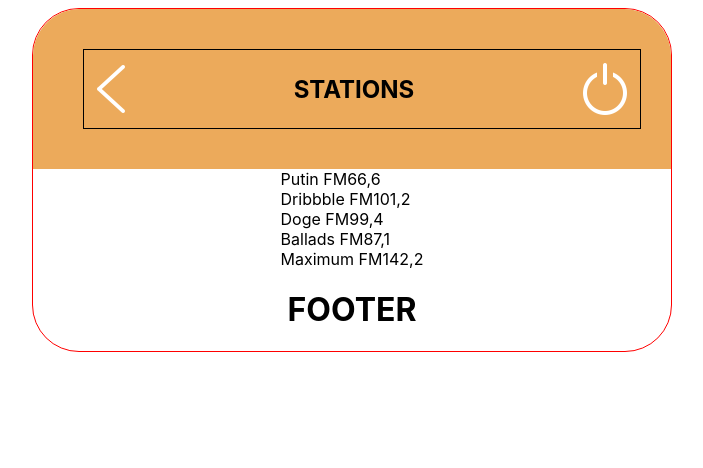
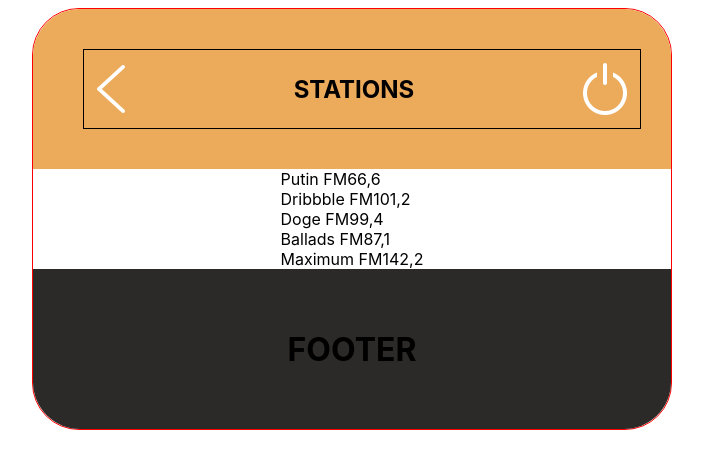
Before and after one commit to tlgadrkn/radio-stations, a React (Create React App) app: page / in a window 1280 px wide. Shown: the top 468 px of the page, without its empty margins (288-991 px from the left). Built offline with nearby package versions, Linux system fonts and the light colour scheme.

Commit message:
addded Footer component

```diff
--- a/src/components/Base/index.tsx
+++ b/src/components/Base/index.tsx
@@ -1,6 +1,7 @@
 import * as React from 'react'
 import Header from '../Header'
 import StationList from '../StationsList'
+import Footer from '../Footer'
 import styles from './index.module.css'
 
 interface Props {}
@@ -12,7 +13,7 @@ const Base = (props: Props) => {
 
       <StationList />
 
-      <h1>FOOTER</h1>
+      <Footer />
     </div>
   )
 }
--- /dev/null
+++ b/src/components/Footer/index.module.css
@@ -0,0 +1,10 @@
+.footer {
+  height: 160px;
+  width: 100%;
+  background-color: #2c2a28;
+  border-bottom-left-radius: 47px;
+  border-bottom-right-radius: 47px;
+  display: flex;
+  justify-content: center;
+  align-items: center;
+}
--- /dev/null
+++ b/src/components/Footer/index.tsx
@@ -0,0 +1,13 @@
+import * as React from 'react'
+import styles from './index.module.css'
+interface Props {}
+
+const Footer: React.FC<Props> = () => {
+  return (
+    <footer className={styles.footer}>
+      <h1>FOOTER</h1>
+    </footer>
+  )
+}
+
+export default Footer
```
